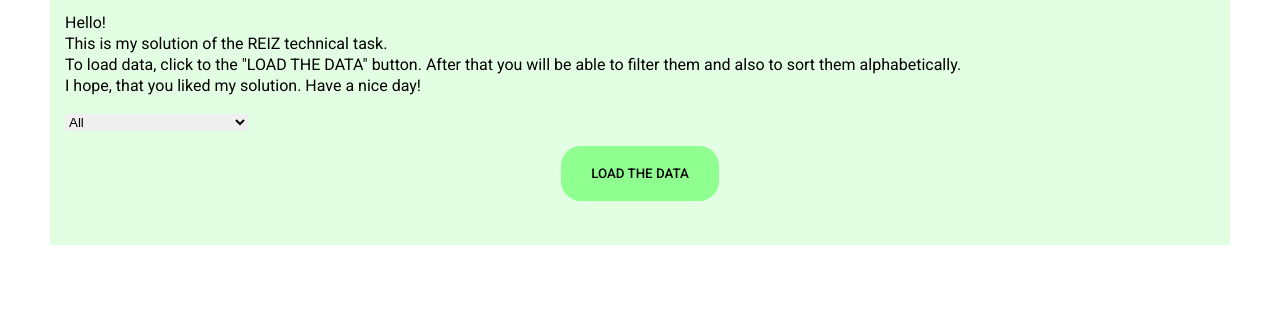
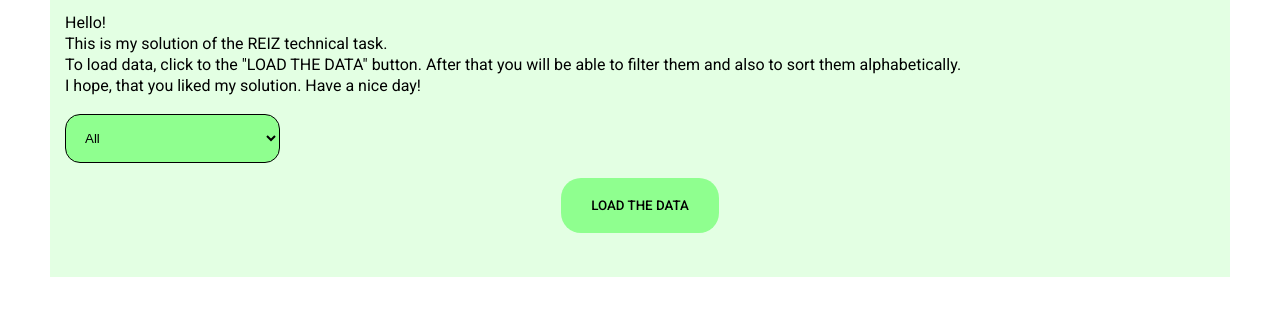
Before and after one commit to iSkippeRua/techtask, a React (Create React App) app: page / in a window 1280 px wide. Shown: the top 316 px of the page. Built offline with nearby package versions, Linux system fonts and the light colour scheme.

Commit message:
filter styles added

```diff
--- a/src/components/CountriesFilter.css
+++ b/src/components/CountriesFilter.css
@@ -0,0 +1,6 @@
+.filter {
+    background-color: #8fff8f;
+    padding: 15px;
+    border-radius: 15px;
+    border: #000 1px solid;
+}
--- a/src/components/CountriesFilter.js
+++ b/src/components/CountriesFilter.js
@@ -1,4 +1,5 @@
 import React from "react";
+import "./CountriesFilter.css";
 
 function CountriesFilter ({filterValueSelected}) {
 
@@ -8,7 +9,7 @@ function CountriesFilter ({filterValueSelected}) {
 
     return(
         <div className="filterContainer">
-            <select name='filter' onChange={onFilterValueChanged}>
+            <select className="filter" name='filter' onChange={onFilterValueChanged}>
                 <option value='all'>All</option>
                 <option value='area'>Area smaller then Lithuania</option>
                 <option value='oceania'>Region is Oceania</option>
```
